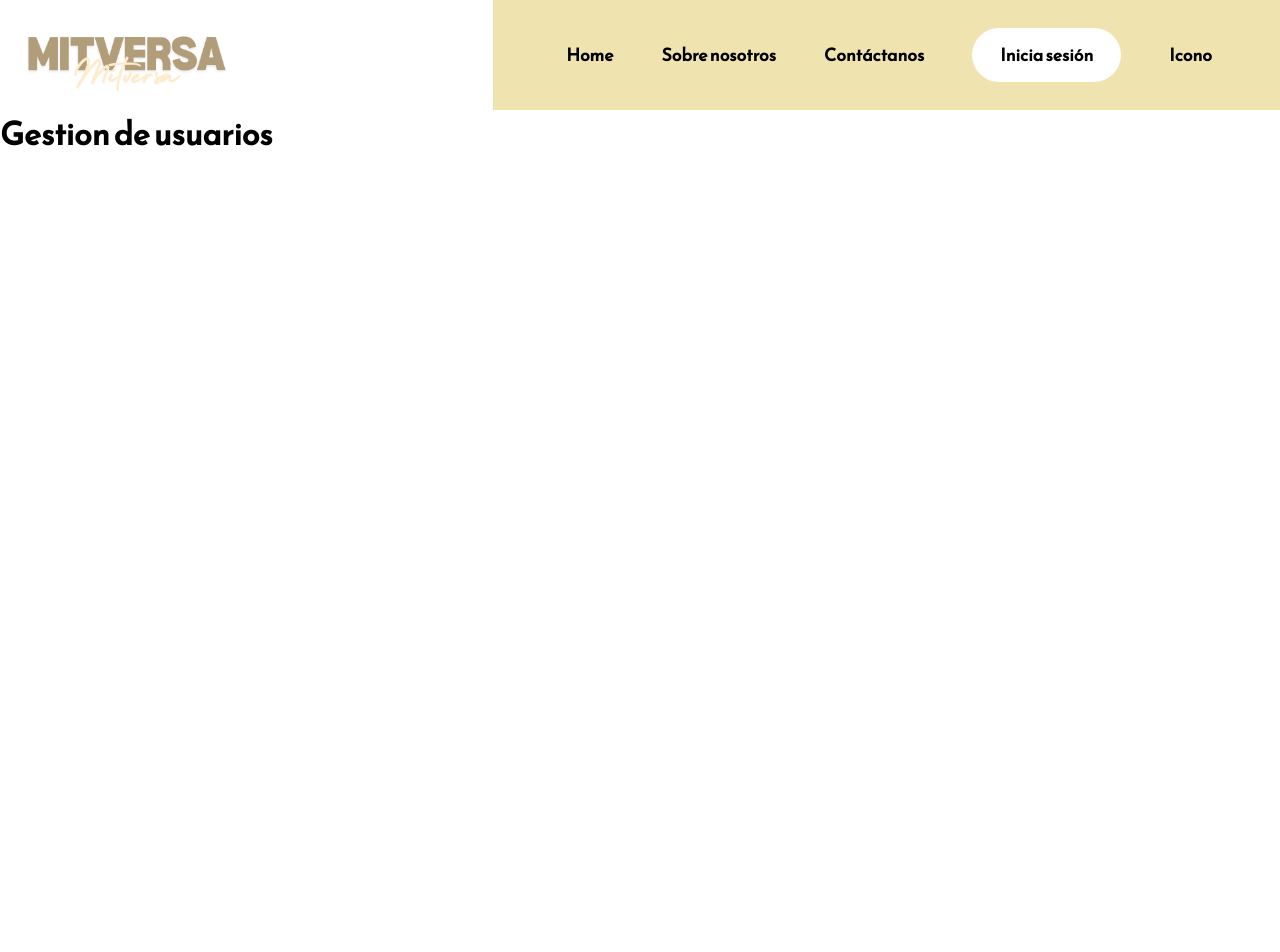
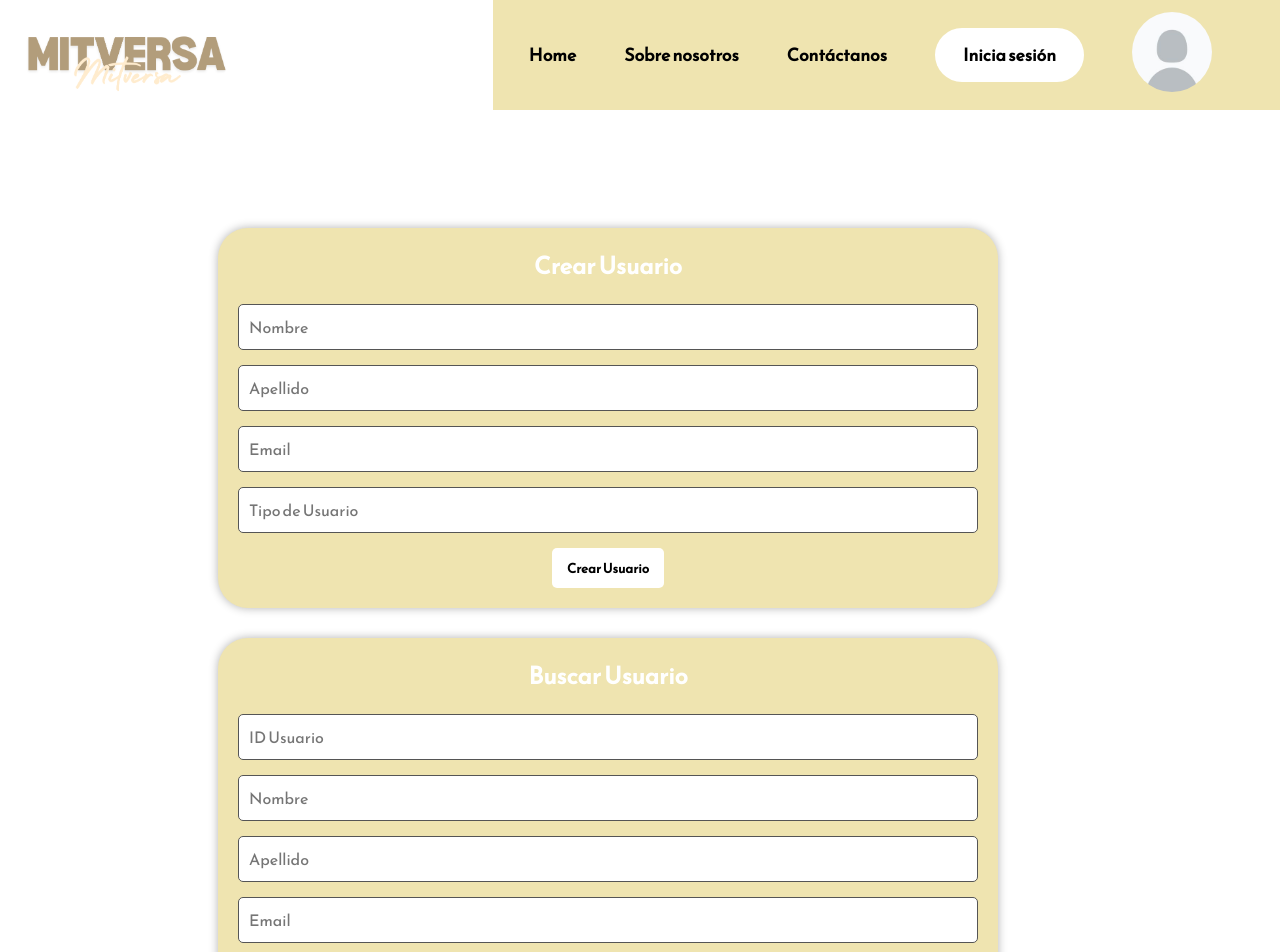
Before and after one commit to Cristian-Wigand/mitversa-proyecto-web, a React (Create React App) app in the folder Frontend/: page /GestionUser in a window 1280 px wide. Shown: the top 952 px of the page. Before the commit the page ends 800 px from the top, so only its background shows below. Built offline with nearby package versions, Linux system fonts and the light colour scheme.

Commit message:
Creacion de pagina de gestion de usuarios, con sus respectivo css

```diff
--- a/Frontend/src/App.js
+++ b/Frontend/src/App.js
@@ -9,7 +9,7 @@ import Contactanos from './components/Contactanos'; // Importa el componente Con
 import ProfilePage from './components/ProfilePage';
 import AuthPage from './components/AuthPage';
 import GestionEnv from './components/GestionEnv';
-import GestionUser from './components/GestionUser';
+import UserManagementPage from './components/UserManagementPage';
 import GestionVeh from './components/GestionVeh';
 
 import './Css/App.css'; // Importa los estilos
@@ -38,7 +38,7 @@ const App = () => {
           <Route path="/profilepage" element={<ProfilePage />} />
           {/* Otras rutas pueden agregarse aquí si es necesario */}
           <Route path="/GestionEnv" element={<GestionEnv />} />
-          <Route path="/GestionUser" element={<GestionUser />} />
+          <Route path="/GestionUser" element={<UserManagementPage />} />
           <Route path="/GestionVeh" element={<GestionVeh />} />
         </Routes>
       </div>
--- a/Frontend/src/Css/NavBar.css
+++ b/Frontend/src/Css/NavBar.css
@@ -116,3 +116,10 @@
 .dropdown-content a:last-child {
   margin-right: 0;
 }
+
+.icono-profile {
+  width: 80px;
+  height: 80px;
+  border-radius: 50%;
+  object-fit: cover;
+}
--- /dev/null
+++ b/Frontend/src/Css/UserManagementPage.css
@@ -0,0 +1,46 @@
+.user-management-page {
+  max-width: 800px;
+  margin: 0 auto;
+  padding: 10px;
+  background-color: #ffffff; /* Fondo similar a la página de perfil */
+  border-radius: 10px;
+  text-align: center;
+  padding-top: 50px; /* Espacio para el NavBar */
+}
+
+h1,
+h2 {
+  color: white;
+  margin-bottom: 20px;
+}
+
+.form {
+  background-color: #efe4b0; /* Fondo oscuro */
+  padding: 20px;
+  border-radius: 30px;
+  margin-bottom: 30px;
+  box-shadow: 0 0 10px rgba(0, 0, 0, 0.3);
+}
+
+.form input {
+  width: 100%;
+  padding: 10px;
+  margin-bottom: 15px;
+  border: 1px solid #555;
+  border-radius: 5px;
+  font-size: 1rem;
+}
+
+.form button {
+  padding: 10px 15px;
+  background-color: #ffffff;
+  color: black;
+  border: none;
+  border-radius: 5px;
+  cursor: pointer;
+  transition: background-color 0.2s;
+}
+
+.form button:hover {
+  background-color: rgb(253, 219, 68);
+}
--- a/Frontend/src/components/GestionUser.js
+++ /dev/null
@@ -1,5 +0,0 @@
-const GestionUser = () => {
-  return <h1>Gestion de usuarios</h1>;
-};
-
-export default GestionUser;
--- a/Frontend/src/components/NavBar.js
+++ b/Frontend/src/components/NavBar.js
@@ -2,6 +2,7 @@ import React from 'react';
 import Logo from '../Assets/Mitversalogo2_pe.png';
 import { Link } from 'react-router-dom';
 import '../Css/NavBar.css';
+import iconoprofile from '../Assets/default-profile.jpg';
 
 const NavBar = () => {
   return (
@@ -22,7 +23,11 @@ const NavBar = () => {
         {/* Dropdown para ProfilePage */}
         <div className="dropdown">
           <Link to="/profilepage" className="dropbtn">
-            Icono
+            <img
+              src={iconoprofile}
+              alt="iconoprofile"
+              className="icono-profile"
+            />
           </Link>
           <div className="dropdown-content">
             <Link to="/profilepage">Ver perfil</Link>
--- /dev/null
+++ b/Frontend/src/components/UserManagementPage.js
@@ -0,0 +1,141 @@
+import React, { useState } from 'react';
+import '../Css/UserManagementPage.css';
+
+const UserManagementPage = () => {
+  const [createUserData, setCreateUserData] = useState({
+    nombre: '',
+    apellido: '',
+    email: '',
+    tipoUsuario: '',
+  });
+
+  const [searchUserData, setSearchUserData] = useState({
+    id: '',
+    nombre: '',
+    apellido: '',
+    email: '',
+  });
+
+  const [deleteUserData, setDeleteUserData] = useState({
+    id: '',
+  });
+
+  const handleCreateUserChange = (e) => {
+    setCreateUserData({ ...createUserData, [e.target.name]: e.target.value });
+  };
+
+  const handleSearchUserChange = (e) => {
+    setSearchUserData({ ...searchUserData, [e.target.name]: e.target.value });
+  };
+
+  const handleDeleteUserChange = (e) => {
+    setDeleteUserData({ ...deleteUserData, [e.target.name]: e.target.value });
+  };
+
+  const handleSubmitCreateUser = (e) => {
+    e.preventDefault();
+    console.log('Crear Usuario:', createUserData);
+    // Aquí va la lógica para crear el usuario
+  };
+
+  const handleSubmitSearchUser = (e) => {
+    e.preventDefault();
+    console.log('Buscar Usuario:', searchUserData);
+    // Aquí va la lógica para buscar el usuario
+  };
+
+  const handleSubmitDeleteUser = (e) => {
+    e.preventDefault();
+    console.log('Eliminar Usuario:', deleteUserData);
+    // Aquí va la lógica para eliminar el usuario
+  };
+
+  return (
+    <div className="user-management-page">
+      <h1>Gestión de Usuarios</h1>
+
+      {/* Crear Usuario */}
+      <form className="form" onSubmit={handleSubmitCreateUser}>
+        <h2>Crear Usuario</h2>
+        <input
+          type="text"
+          name="nombre"
+          placeholder="Nombre"
+          value={createUserData.nombre}
+          onChange={handleCreateUserChange}
+        />
+        <input
+          type="text"
+          name="apellido"
+          placeholder="Apellido"
+          value={createUserData.apellido}
+          onChange={handleCreateUserChange}
+        />
+        <input
+          type="email"
+          name="email"
+          placeholder="Email"
+          value={createUserData.email}
+          onChange={handleCreateUserChange}
+        />
+        <input
+          type="text"
+          name="tipoUsuario"
+          placeholder="Tipo de Usuario"
+          value={createUserData.tipoUsuario}
+          onChange={handleCreateUserChange}
+        />
+        <button type="submit">Crear Usuario</button>
+      </form>
+
+      {/* Buscar Usuario */}
+      <form className="form" onSubmit={handleSubmitSearchUser}>
+        <h2>Buscar Usuario</h2>
+        <input
+          type="text"
+          name="id"
+          placeholder="ID Usuario"
+          value={searchUserData.id}
+          onChange={handleSearchUserChange}
+        />
+        <input
+          type="text"
+          name="nombre"
+          placeholder="Nombre"
+          value={searchUserData.nombre}
+          onChange={handleSearchUserChange}
+        />
+        <input
+          type="text"
+          name="apellido"
+          placeholder="Apellido"
+          value={searchUserData.apellido}
+          onChange={handleSearchUserChange}
+        />
+        <input
+          type="email"
+          name="email"
+          placeholder="Email"
+          value={searchUserData.email}
+          onChange={handleSearchUserChange}
+        />
+        <button type="submit">Buscar Usuario</button>
+      </form>
+
+      {/* Eliminar Usuario */}
+      <form className="form" onSubmit={handleSubmitDeleteUser}>
+        <h2>Eliminar Usuario</h2>
+        <input
+          type="text"
+          name="id"
+          placeholder="ID Usuario"
+          value={deleteUserData.id}
+          onChange={handleDeleteUserChange}
+        />
+        <button type="submit">Eliminar Usuario</button>
+      </form>
+    </div>
+  );
+};
+
+export default UserManagementPage;
```
Also changed, not shown: Frontend/src/Assets/iconoProfile.png (added).
